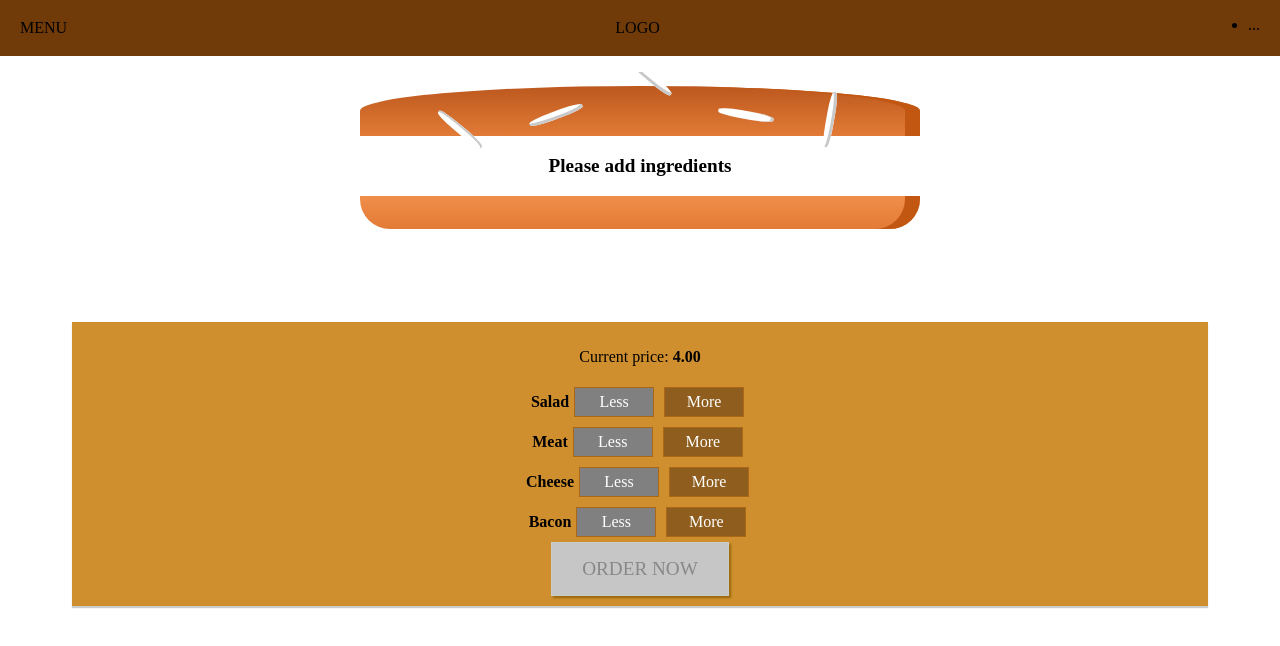
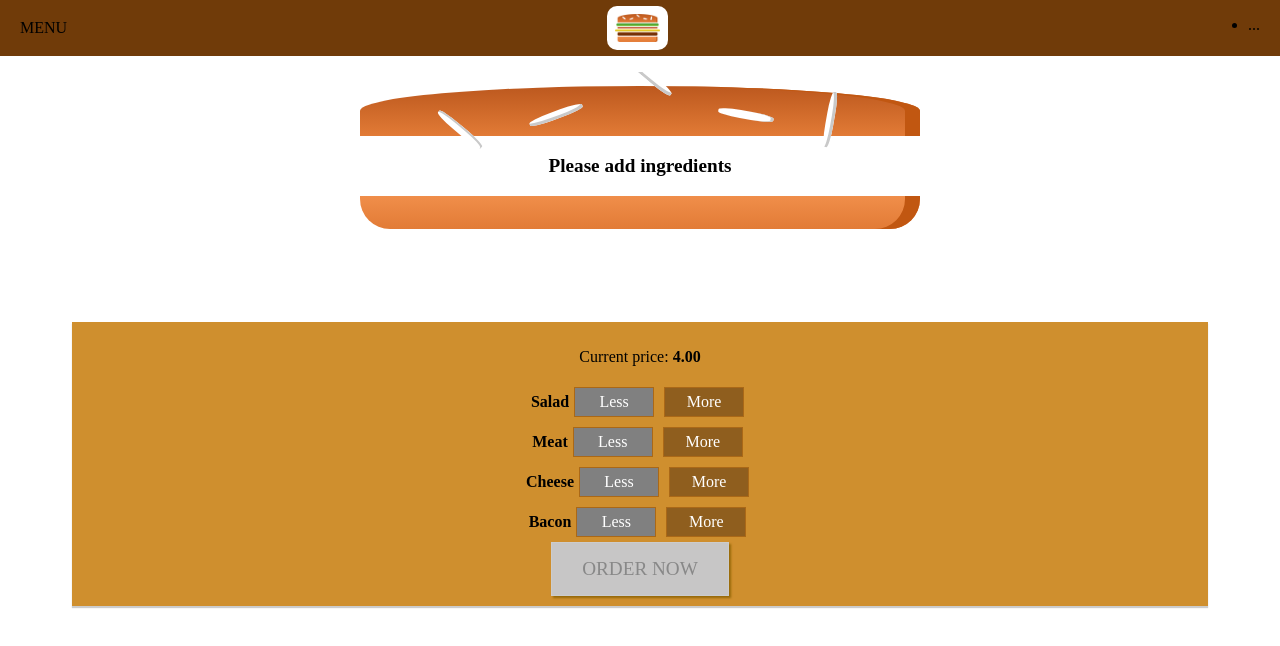
Before and after one commit to demente/burger-builder, a React (Create React App) app: page / in a window 1280 px wide. Shown: the top 646 px of the page. Built offline with nearby package versions, Linux system fonts and the light colour scheme; a web font is replaced by a local one.

Commit message:
add logi

```diff
--- /dev/null
+++ b/src/components/Logo/Logo.js
@@ -0,0 +1,11 @@
+import React from 'react';
+import classes from './Logo.module.css';
+import BurgerLogo from '../../assets/images/burger-logo.png';
+
+const logo = (props) => (
+    <div className={classes.Logo}>
+        <img src={BurgerLogo} alt="Burger Builder" />
+    </div>
+);
+
+export default logo;
--- /dev/null
+++ b/src/components/Logo/Logo.module.css
@@ -0,0 +1,11 @@
+.Logo {
+    background-color: white;
+    padding: 8px;
+    height: 80%;
+    box-sizing: border-box;
+    border-radius: 10px;
+}
+
+.Logo img {
+    height: 100%;
+}
--- a/src/components/Navigation/Toolbar/Toolbar.js
+++ b/src/components/Navigation/Toolbar/Toolbar.js
@@ -1,10 +1,11 @@
 import React from 'react';
-import classes from './Toolbar.module.css'
+import classes from './Toolbar.module.css';
+import Logo from '../../Logo/Logo';
 
 const toolbar = (props) => (
     <header className={classes.Toolbar}>
         <div>MENU</div>
-        <div>LOGO</div>
+        <Logo/>
         <nav>
             <ul>
                 <li>...</li>
```
Also changed, not shown: src/assets/images/burger-logo.png (added).
